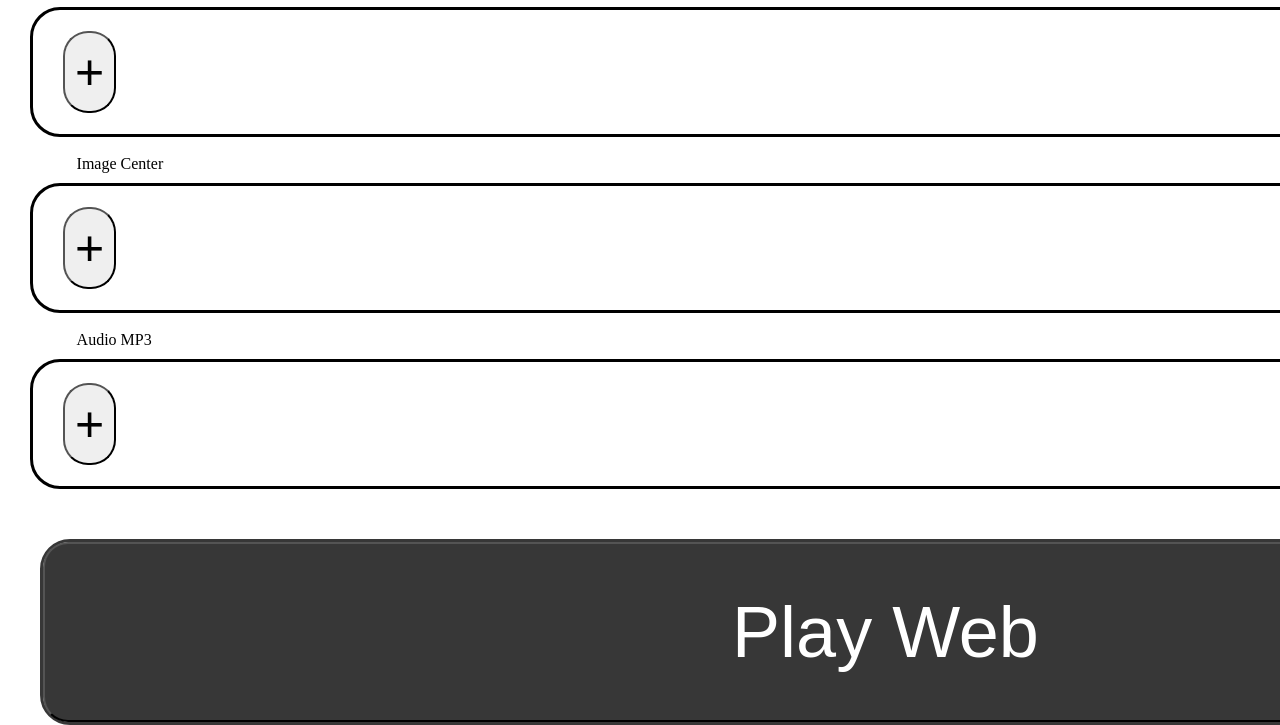
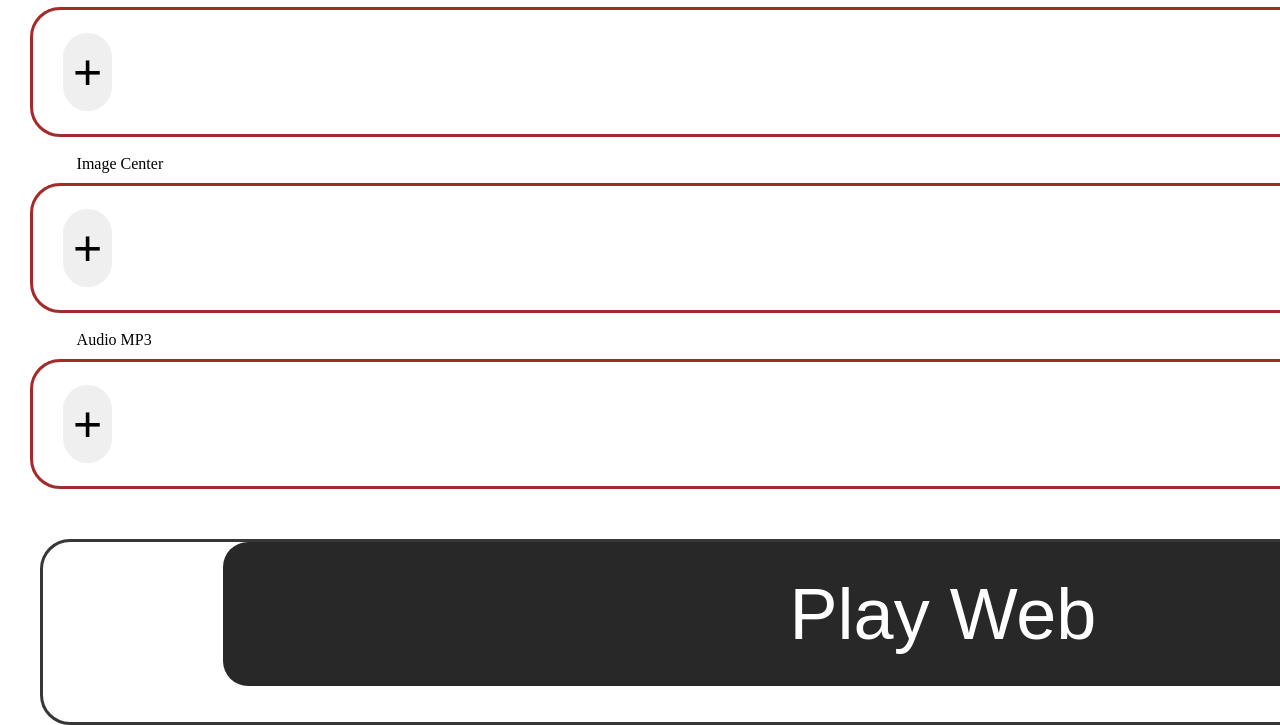
Before and after one commit to Eunhak0401/music-website, a plain HTML site: page firstWeb/index.html in a window 1280 px wide. Shown: the part 193-918 px from the top of the page. Drawn offline with Linux system fonts and the light colour scheme.

Commit message:
Update index.html

```diff
--- a/firstWeb/index.html
+++ b/firstWeb/index.html
@@ -20,6 +20,7 @@
         * {
             margin: 0;
             padding: 0;
+            border: none; /* 모든 요소의 기본 테두리를 제거 */
         }
 
         #fileUploadImage,
@@ -55,7 +56,8 @@
             border-radius: 50%;
             transform: translate(-50%, -50%);
             z-index: 1;
-            border: 1px solid rgba(255, 255, 255, 0.5);
+            border: none;
+            /* border: 1px solid rgba(255, 255, 255, 0.5); */
             background: transparent;
         }
 
@@ -78,13 +80,15 @@
     transform: translateX(-50%);
     width: 80%;
     z-index: 3;
+    background-color: transparent; /* 배경을 투명하게 */
+    border: none; /* 테두리 제거 */
+    -webkit-appearance: none; /* 브라우저 기본 스타일 제거 */
+    outline: none; /* 포커스 시 테두리 제거 */
 }
 
         .section {
             margin: 0;
             padding: 0;
-
-
         }
 
         .head_in_box {
@@ -97,7 +101,6 @@
         }
 
         .body_name {
-
             padding-left: 2%;
         }
 
@@ -111,29 +114,23 @@
             padding-left: 2%;
         }
 
-
         .body,
         .body2,
         .body3 {
-
             width: 100%;
             height: 130px;
-            border: solid black;
+            border: solid brown;
             border-radius: 30px;
             display: flex;
             align-items: center;
             padding: 0 30px;
             box-sizing: border-box;
-
-
-
         }
 
         .body_name,
         .body2_name,
         .body3_name {
             margin-bottom: 10px;
-
         }
 
         .body_in_button {
@@ -141,36 +138,35 @@
             font-size: 50px;
             flex: 0 0 auto;
             padding: 10px;
+            border: none; /* 버튼의 테두리를 제거 */
         }
 
         .body4 {
             border-radius: 30px;
             margin: 50px 40px;
+            width: 1800px;
             height: 180px;
             display: flex;
             justify-content: center;
         }
 
-        /* .body4_in_button {
-            background-color: #373737;
+        .body4_in_button {
+            background-color: #282828;
             color: white;
             font-size: 72px;
             width: 80%;
             height: 80%;
             border-radius: 25px;
-            border: none;
-
-        } */
+            border: none; /* 버튼의 테두리를 제거 */
+            outline: none; /* 버튼의 클릭 시 나타나는 테두리 제거 */
+        }
     </style>
 </head>
 
 <body style="width: auto;">
     <section class="section" id="uploadSection">
         <div class="head">
-
             <div class="head_in_box">Music Web</div>
-
-
         </div>
     </section>
     <section class="section" id="uploadImageBackgroundSection">
@@ -184,8 +180,7 @@
     <section class="section" id="uploadImageCenterSection">
         <div class="body2_name">Image Center</div>
         <div class="body2">
-            <button class='body_in_button'
-                onclick="document.getElementById('fileUploadCenterImage').click();">+</button>
+            <button class='body_in_button' onclick="document.getElementById('fileUploadCenterImage').click();">+</button>
             <input type="file" id="fileUploadCenterImage" accept="image/*" />
             <div id="fileNameCenterImage"></div>
         </div>
```
Lines whose indentation alone changed are shown as unchanged.
